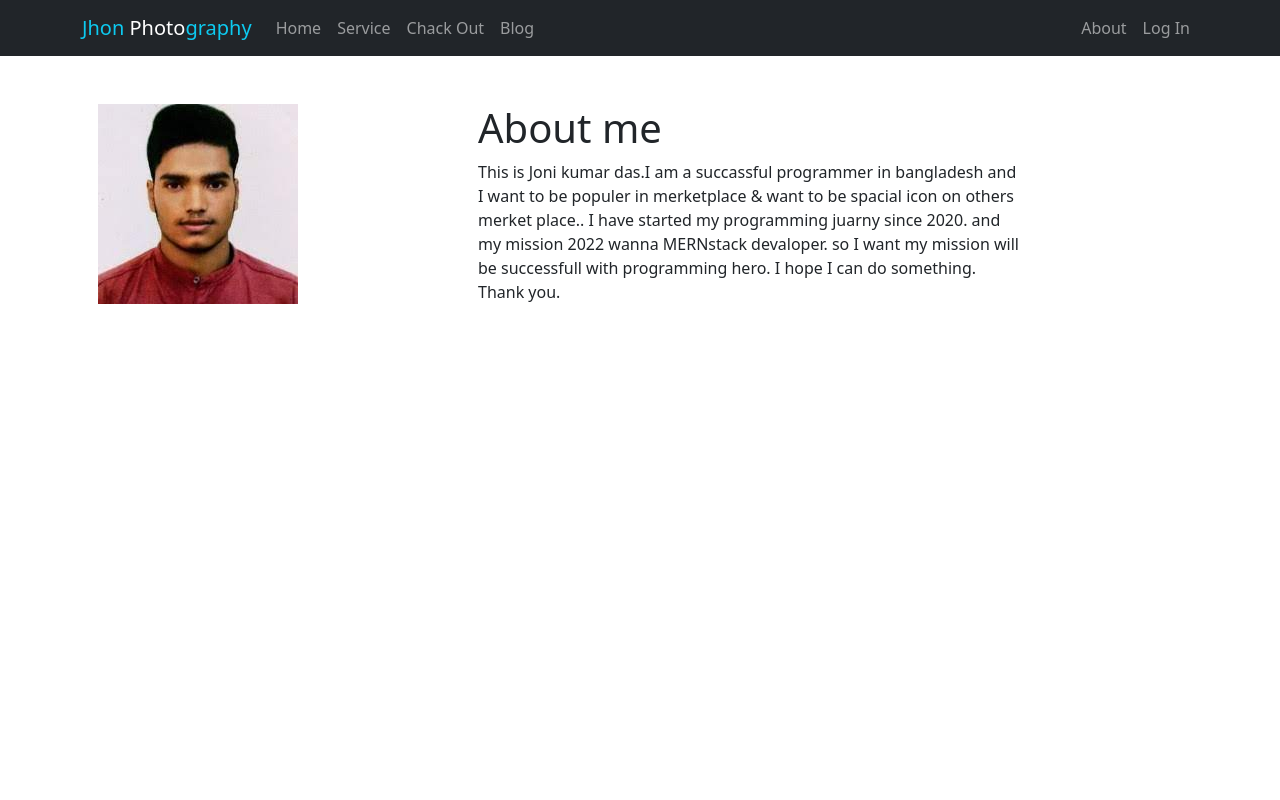
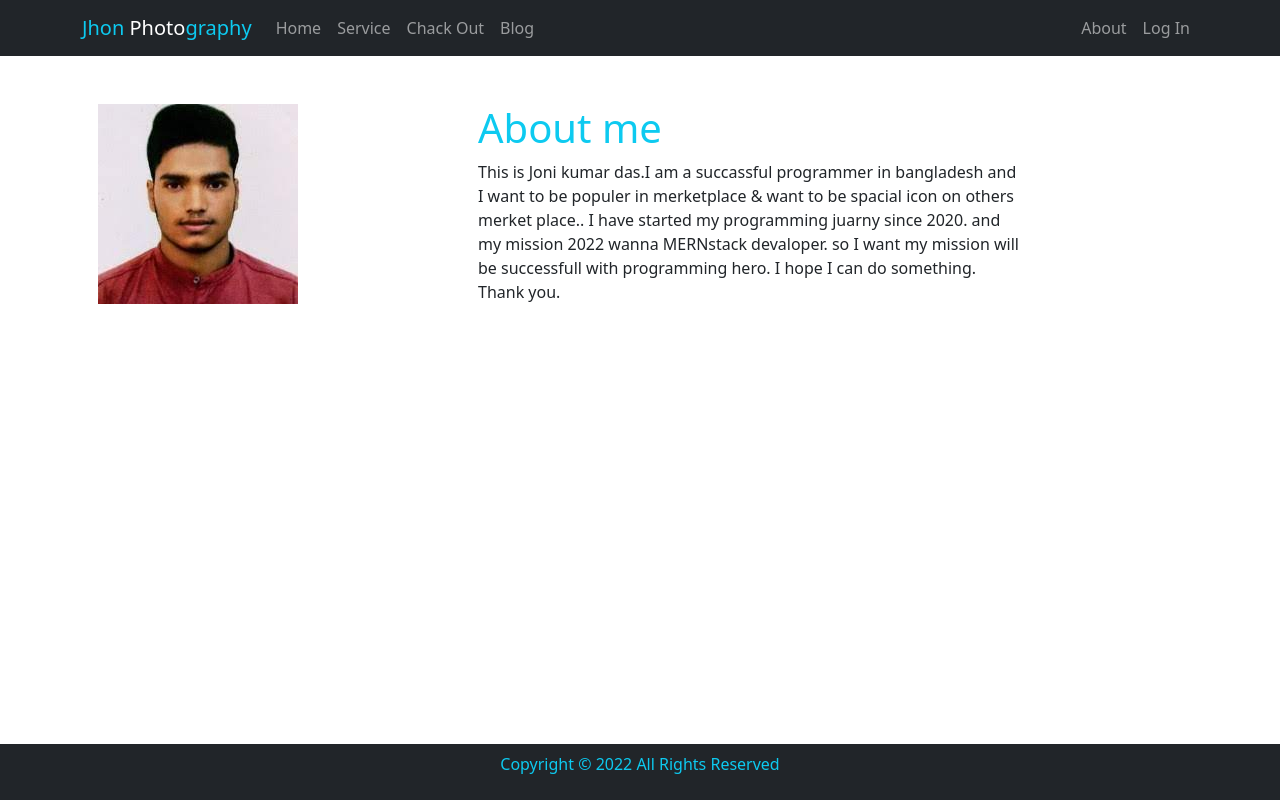
Before and after one commit to jonikumardas/assignrepotopub, a React (Create React App) app: page /about in a window 1280 px wide. Built offline with nearby package versions, Linux system fonts and the light colour scheme.

Commit message:
about section has end

```diff
--- a/src/Components/About/About.js
+++ b/src/Components/About/About.js
@@ -1,5 +1,6 @@
 import React from 'react';
 import image from '../img/jon-img.jpg'
+import Footer from '../ShereFolder/Footer/Footer';
 
 const About = () => {
     return (
@@ -11,12 +12,13 @@ const About = () => {
 
                     </div>
                     <div className="col-md-6">
-                        <h1> About me </h1>
+                        <h1 className='text-info'> About me </h1>
                         <p>This is Joni kumar das.I am  a succassful programmer in bangladesh and I want to be populer in merketplace & want to be spacial icon on others merket place.. I have started my programming juarny since 2020. and my mission 2022 wanna MERNstack devaloper. so I want my mission will be successfull with programming hero. I hope I can do something. Thank you.</p>
 
                     </div>
                 </div>
             </div>
+            <div className='fixed-bottom'><Footer></Footer></div>
 
         </div>
     );
```
